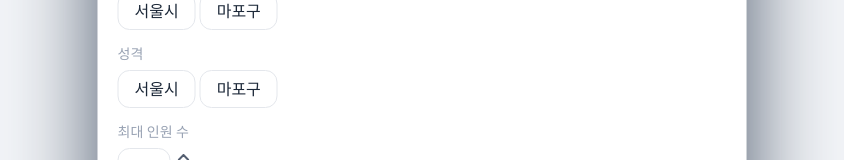
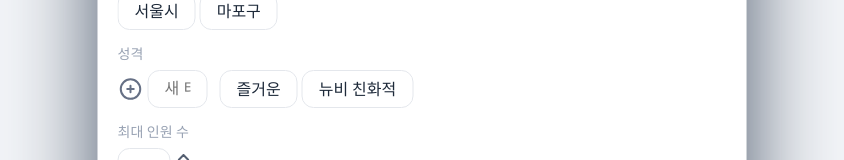
Before and after one commit to IT-Cotato/9th-Squadus-FE, a React (Create React App) app: page /group/basic-info in a window 1280 px wide. Both pictures are taken after a click on the icon 903 px from the left and 22 px from the top of the page. Shown: the part 306-466 px from the top of the page, without its empty margins (218-1062 px from the left). Built offline with nearby package versions, Linux system fonts and the light colour scheme; no server answers; a web font is replaced by a local one.

Commit message:
feat: 동아리 생성 페이지 State 구현

```diff
--- a/src/pages/group/basicinfo/ModiComponent/CharacterWrapper.jsx
+++ b/src/pages/group/basicinfo/ModiComponent/CharacterWrapper.jsx
@@ -1,16 +1,68 @@
-import Tag from './ModifyTagItem';
-import { Wrapper, WrapperContent, WrapperTitle } from './WrapperStyled';
+import Tag from "./ModifyTagItem";
+import { Wrapper, WrapperContent, WrapperTitle } from "./WrapperStyled";
+import { ReactComponent as PlusIcon } from "../../../../assets/icons/plus.svg";
+import { useState } from "react";
+import styled from "styled-components";
 
 const Character = () => {
+  const [characterTag, setCharacterTag] = useState(["즐거운", "뉴비 친화적"]);
+  const [inputList, setInputList] = useState([""]);
+
+  const handlePlusClick = () => {
+    setInputList([...inputList, ""]);
+  };
+
+  const handleInputChange = (e, index) => {
+    const newInputList = [...inputList];
+    newInputList[index] = e.target.value;
+    setInputList(newInputList);
+  };
+
+  const handleAddTag = (index) => {
+    if (inputList[index].trim()) {
+      setCharacterTag([...characterTag, inputList[index]]);
+      setInputList(inputList.filter((_, i) => i !== index));
+    }
+  };
+
   return (
     <Wrapper>
       <WrapperTitle>성격</WrapperTitle>
       <WrapperContent>
-        <Tag text={'서울시'} />
-        <Tag text={'마포구'} />
+        <PlusIconStyled onClick={handlePlusClick} />
+        {inputList.map((input, index) => (
+          <div key={index}>
+            <NewTag
+              value={input}
+              onChange={(e) => handleInputChange(e, index)}
+              onBlur={() => handleAddTag(index)}
+              placeholder="새 태그 입력"
+            />
+          </div>
+        ))}
+        {characterTag.map((item, index) => (
+          <Tag key={index} text={item} />
+        ))}
       </WrapperContent>
     </Wrapper>
   );
 };
 
 export default Character;
+
+const PlusIconStyled = styled(PlusIcon)`
+  flex-shrink: 0;
+`;
+const NewTag = styled.input`
+  width: 60px;
+  height: 38px;
+  padding: 8px 16px;
+  border-radius: 12px;
+  border: 1px solid #e4e7ec;
+  font-size: 16px;
+  font-weight: 500;
+  line-height: 22px;
+  text-align: left;
+  color: #1d2939;
+  margin-right: 8px;
+`;
--- a/src/pages/group/basicinfo/ModiComponent/ModifyTagItem.jsx
+++ b/src/pages/group/basicinfo/ModiComponent/ModifyTagItem.jsx
@@ -1,14 +1,14 @@
-import styled from 'styled-components';
+import styled from "styled-components";
 
-import React from 'react';
+import React from "react";
 
 const Tag = ({ text }) => {
-  return <Container>{text}</Container>;
+  return <TagContainer>{text}</TagContainer>;
 };
 
 export default Tag;
 
-const Container = styled.div`
+const TagContainer = styled.div`
   height: 38px;
   padding: 8px 16px;
   gap: 6px;
@@ -20,4 +20,5 @@ const Container = styled.div`
   line-height: 22px;
   text-align: center;
   color: #1d2939;
+  white-space: nowrap;
 `;
--- a/src/pages/group/basicinfo/ModiComponent/WrapperStyled.jsx
+++ b/src/pages/group/basicinfo/ModiComponent/WrapperStyled.jsx
@@ -1,4 +1,4 @@
-import styled from 'styled-components';
+import styled from "styled-components";
 
 export const Wrapper = styled.div`
   width: 353px;
@@ -14,6 +14,8 @@ export const WrapperContent = styled.div`
   height: 38px;
   gap: 4px;
   display: flex;
+  align-items: center;
+  overflow-x: auto;
 `;
 
 export const WrapperTitle = styled.div`
--- a/src/pages/group/basicinfo/ModifyInfo.jsx
+++ b/src/pages/group/basicinfo/ModifyInfo.jsx
@@ -1,4 +1,4 @@
-import React from "react";
+import { useState } from "react";
 import {
   AddButton,
   EntireContainer,
@@ -12,8 +12,24 @@ import Region from "./ModiComponent/RegionWrapper";
 import Character from "./ModiComponent/CharacterWrapper";
 import Comment from "./ModiComponent/Comment";
 import MaxPeople from "./ModiComponent/MaxPeople";
+import axios from "axios";
 
 const ModifyInfo = ({ isOpen, onClose }) => {
+  const [params, setParams] = useState({
+    logo: "",
+    clubMessage: "",
+  });
+  const postModify = async () => {
+    axios
+      .post(`${process.env.REACT_APP_SERVER_URL}/v1/api/clubs/1`)
+      .then((res) => {
+        console.log("정보 수정 완료");
+      })
+      .catch((err) => {
+        console.log(err);
+      });
+  };
+
   return (
     <>
       {isOpen && (
--- a/src/pages/group/group_components/CreatePages.jsx
+++ b/src/pages/group/group_components/CreatePages.jsx
@@ -1,6 +1,9 @@
 import styled from "styled-components";
 import { ChooseRegion } from "../../../components/FilterBar";
-
+import Character from "../basicinfo/ModiComponent/CharacterWrapper";
+import MaxPeople from "../basicinfo/ModiComponent/MaxPeople";
+import ImgWrapper from "../basicinfo/ModiComponent/ImgWrapper";
+import { useState } from "react";
 export const CreatePage1 = () => {
   return (
     <>
@@ -50,20 +53,100 @@ export const CreatePage2 = () => {
     </>
   );
 };
+
 export const CreatePage3 = () => {
+  const [selectedTag, setSelectedTag] = useState(null); // 선택된 태그를 관리하는 상태
+
+  const handleTagClick = (tag) => {
+    setSelectedTag(tag); // 태그 클릭 시 선택된 태그 상태 업데이트
+  };
+
+  const tags = {
+    구기: ["축구", "농구", "배구", "야구"],
+    라켓: ["배드민턴", "테니스", "탁구"],
+    격투: ["태권도", "유도", "검도"],
+    육상: ["러닝", "크로스핏", "사이클"],
+    수상: ["수영", "서핑", "요트"],
+  };
+
   return (
-    <>
+    <MainContainer>
       <HeaderContainer>
         <HeaderStep>STEP 3</HeaderStep>
         <HeaderText>어떤 종목의 동아리인가요?</HeaderText>
       </HeaderContainer>
       <ContentContainer>
+        {Object.keys(tags).map((category) => (
+          <div key={category}>
+            <EventTitle>{category}</EventTitle>
+            <EventWrapper>
+              {tags[category].map((tag) => (
+                <EventTag
+                  key={tag}
+                  isSelected={selectedTag === tag}
+                  onClick={() => handleTagClick(tag)}
+                >
+                  {tag}
+                </EventTag>
+              ))}
+            </EventWrapper>
+          </div>
+        ))}
+      </ContentContainer>
+      <ContentContainer>
         <InputTitle>직접 입력하기</InputTitle>
         <InputStyled />
       </ContentContainer>
-    </>
+    </MainContainer>
   );
 };
+// export const CreatePage3 = () => {
+//   return (
+//     <MainContainer>
+//       <HeaderContainer>
+//         <HeaderStep>STEP 3</HeaderStep>
+//         <HeaderText>어떤 종목의 동아리인가요?</HeaderText>
+//       </HeaderContainer>
+//       <ContentContainer>
+//         <EventTitle>구기</EventTitle>
+//         <EventWrapper>
+//           <EventTag>축구</EventTag>
+//           <EventTag>농구</EventTag>
+//           <EventTag>배구</EventTag>
+//           <EventTag>야구</EventTag>
+//         </EventWrapper>
+//         <EventTitle>라켓</EventTitle>
+//         <EventWrapper>
+//           <EventTag>배드민턴</EventTag>
+//           <EventTag>테니스</EventTag>
+//           <EventTag>탁구</EventTag>
+//         </EventWrapper>
+//         <EventTitle>격투</EventTitle>
+//         <EventWrapper>
+//           <EventTag>태권도</EventTag>
+//           <EventTag>유도</EventTag>
+//           <EventTag>검도</EventTag>
+//         </EventWrapper>
+//         <EventTitle>육상</EventTitle>
+//         <EventWrapper>
+//           <EventTag>러닝</EventTag>
+//           <EventTag>크로스핏</EventTag>
+//           <EventTag>사이클</EventTag>
+//         </EventWrapper>
+//         <EventTitle>수상</EventTitle>
+//         <EventWrapper>
+//           <EventTag>수영</EventTag>
+//           <EventTag>서핑</EventTag>
+//           <EventTag>요트</EventTag>
+//         </EventWrapper>
+//       </ContentContainer>
+//       <ContentContainer>
+//         <InputTitle>직접 입력하기</InputTitle>
+//         <InputStyled />
+//       </ContentContainer>
+//     </MainContainer>
+//   );
+// };
 export const CreatePage4 = () => {
   return (
     <>
@@ -74,10 +157,10 @@ export const CreatePage4 = () => {
         <HeaderText>최대 인원수를 선택해주세요.</HeaderText>
       </HeaderContainer>
       <ContentContainer>
-        <ContentTitle>성격</ContentTitle>
+        <Character />
       </ContentContainer>
       <ContentContainer>
-        <ContentTitle>최대 인원수</ContentTitle>
+        <MaxPeople count={0} />
       </ContentContainer>
     </>
   );
@@ -97,10 +180,15 @@ export const CreatePage5 = () => {
       </ContentContainer>
       <ContentContainer>
         <ContentTitle>대표 이미지 설정</ContentTitle>
+        <ImgWrapper />
       </ContentContainer>
     </>
   );
 };
+const MainContainer = styled.div`
+  height: 75vh;
+  overflow-y: auto;
+`;
 const HeaderContainer = styled.div`
   width: 393px;
   padding: 20px;
@@ -208,3 +296,43 @@ const CheckedTitle = styled.div`
   text-align: left;
   color: #1d2939;
 `;
+const EventTitle = styled.div`
+  font-size: 14px;
+  font-weight: 500;
+  line-height: 22px;
+  text-align: left;
+  color: #475467;
+`;
+
+const EventWrapper = styled.div`
+  width: 100%;
+  height: 40px;
+  gap: 4px;
+  display: flex;
+`;
+// const EventTag = styled.div`
+//   min-width: 60px;
+//   height: 38px;
+//   padding: 8px 16px;
+//   border-radius: 12px;
+//   border: 1px solid #d0d5dd;
+//   white-space: nowrap;
+// `;
+const EventTag = styled.div`
+  padding: 8px 16px;
+  border-radius: 12px;
+  border: 1px solid #e4e7ec;
+  background: ${(props) =>
+    props.isSelected
+      ? `linear-gradient(90deg, #FF6330 0%, #FF3F00 100%)`
+      : "#f0f0f0"};
+  color: ${(props) => (props.isSelected ? "#fff" : "#000")};
+  font-size: 16px;
+  font-weight: 500;
+  cursor: pointer;
+  transition: background-color 0.5s ease;
+
+  &:hover {
+    background-color: #d3d3d3;
+  }
+`;
```
Also changed, not shown: src/assets/icons/plus.svg (added).
